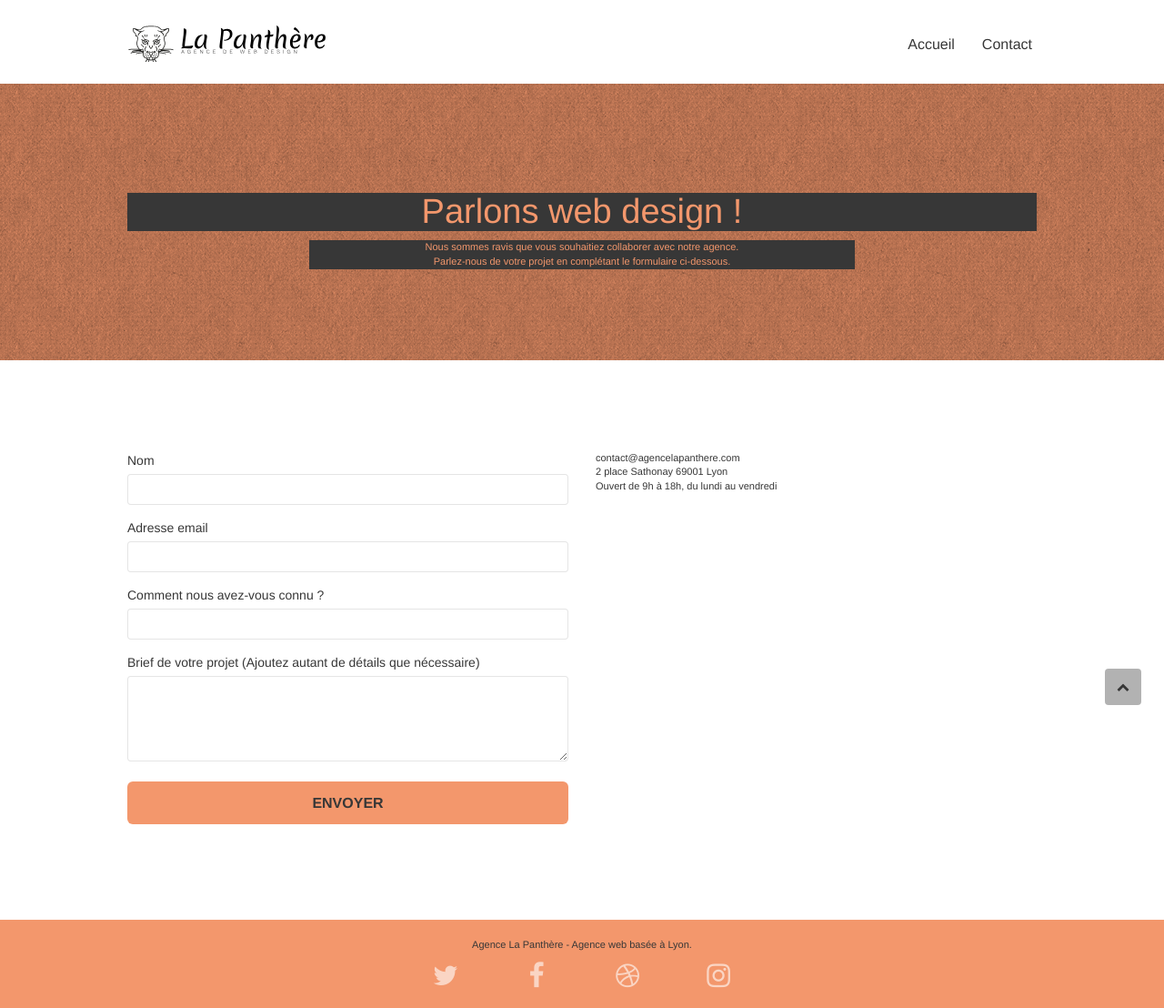
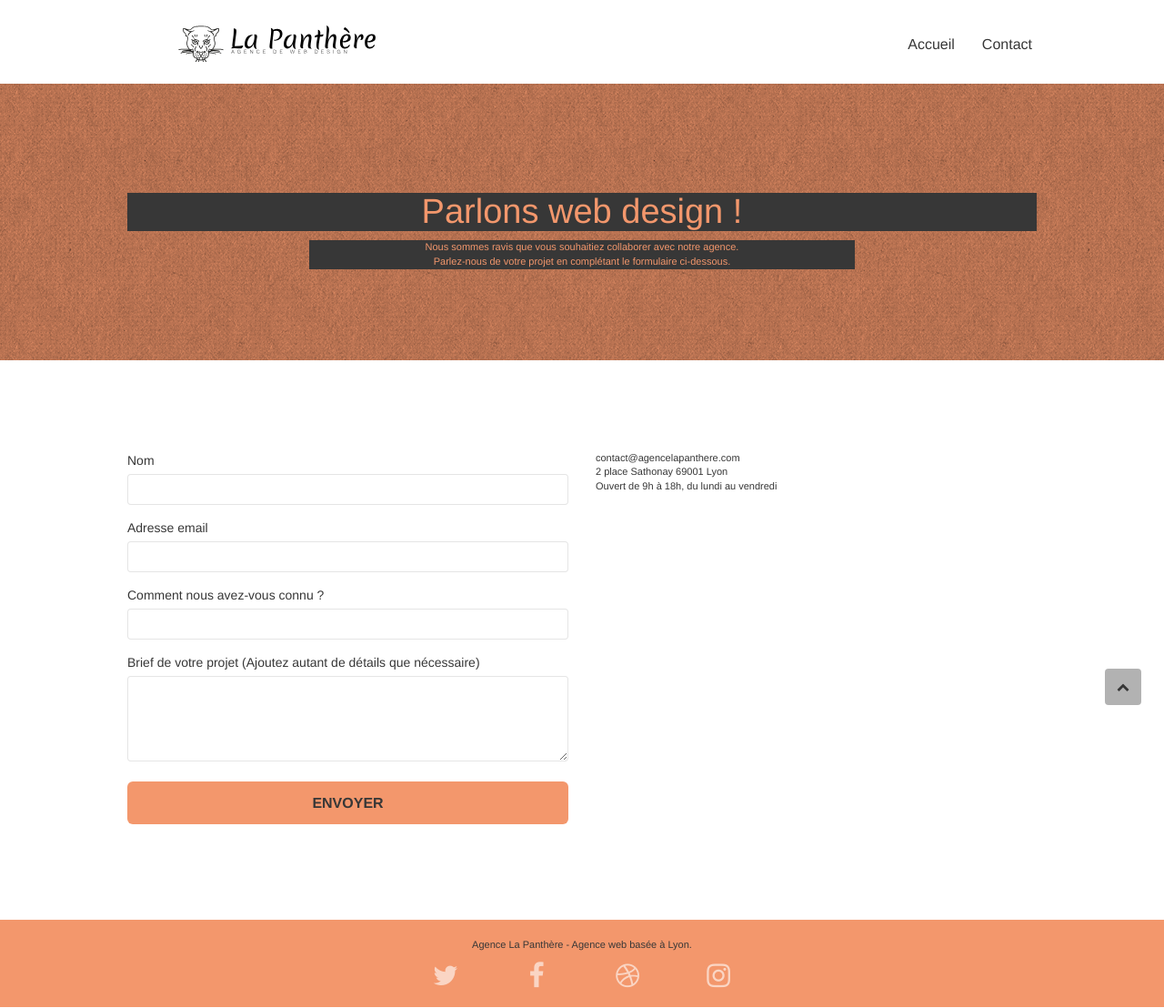
Before and after one commit to Zazuu9/LaPanthere, a plain HTML site: page page2.html in a window 1280 px wide. Shown: the whole page at 91% size. Drawn offline with Linux system fonts and the light colour scheme.

Commit message:
Resposive img et social

```diff
--- a/style.css
+++ b/style.css
@@ -559,6 +559,7 @@ a[data-lightbox] {
     position: relative;
     display: block;
     text-align: center;
+
 }
 
 a[data-lightbox]:hover::before {
@@ -579,10 +580,16 @@ a[data-lightbox]:hover::before {
     -webkit-transform: translateY(-50%);
 }
 
+
 a[data-lightbox]:hover img {
     opacity: 0.6;
     -webkit-animation-fill-mode: none;
     animation-fill-mode: none;
+}
+
+img {
+    padding-left: 25%;
+    padding-right: 25%;
 }
 
 #lightbox-modal {
@@ -725,6 +732,8 @@ p {
 }
 
 .social {
+    display: flex;
+    justify-content: space-around;
     max-width: 400px;
     margin: auto auto auto auto;
 }
@@ -854,6 +863,8 @@ h4 {
 .col-sm-4 {
     color: #373737;
 }
+
+
 
 @media (max-width: 1024px) {
     .bloc {
```
